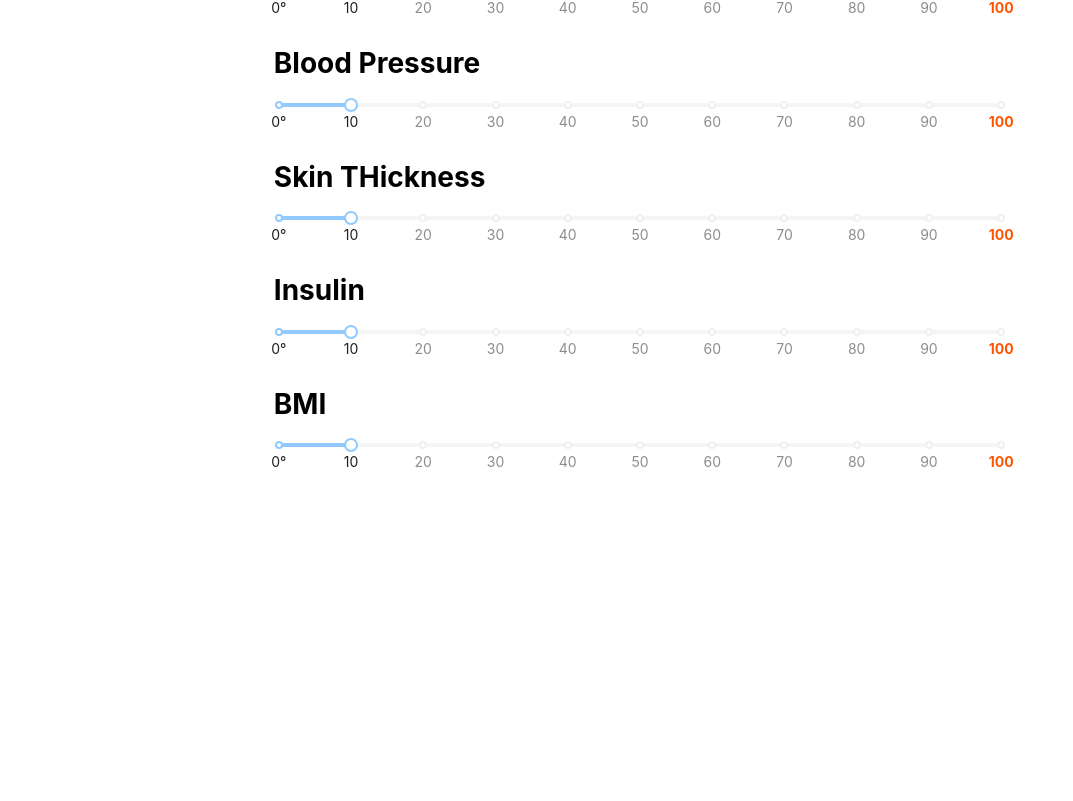
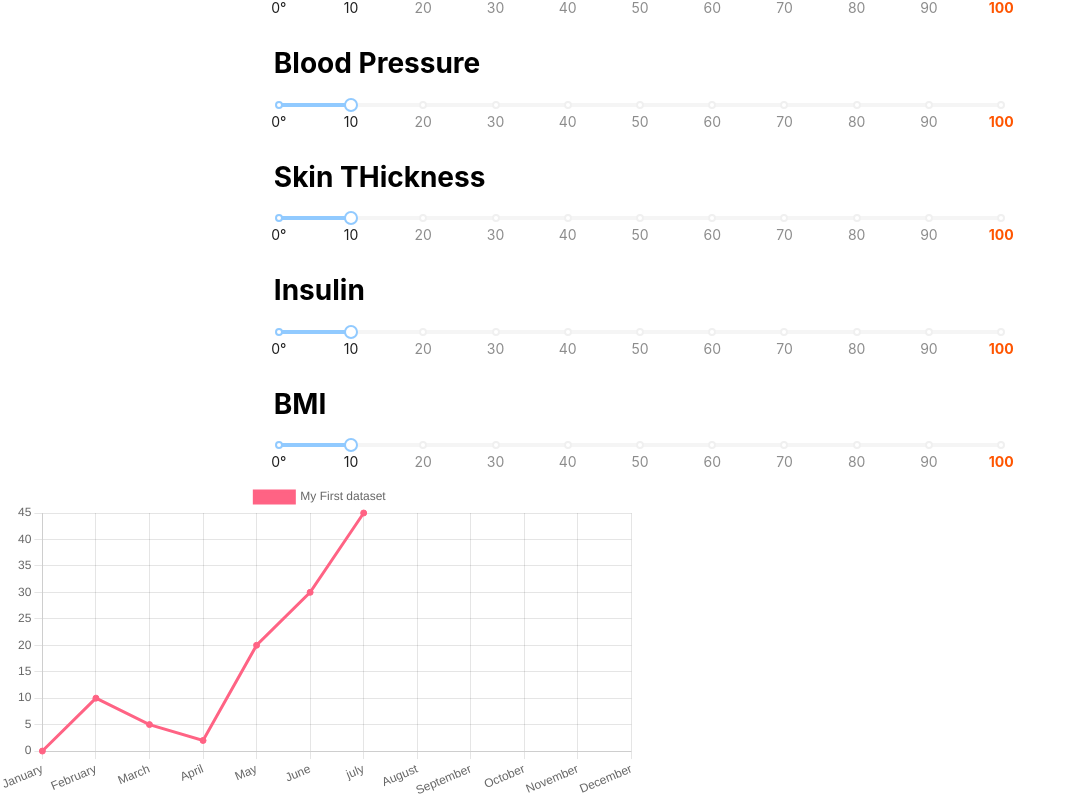
Before and after one commit to yj-10/Python-AI, a React (Create React App) app: page / in a window 1280 px wide. Shown: the part 194-995 px from the top of the page, without its empty margins (0-1073 px from the left). Before the commit the page ends 800 px from the top, so only its background shows below. Built offline with nearby package versions, Linux system fonts and the light colour scheme.

Commit message:
update chart

```diff
--- a/package.json
+++ b/package.json
@@ -7,7 +7,10 @@
     "@testing-library/react": "^13.4.0",
     "@testing-library/user-event": "^13.5.0",
     "antd": "^5.8.1",
+    "chart.js": "^4.3.3",
+    "faker": "^6.6.6",
     "react": "^18.2.0",
+    "react-chartjs-2": "^5.2.0",
     "react-dom": "^18.2.0",
     "react-scripts": "5.0.1",
     "web-vitals": "^2.1.4"
--- a/public/index.html
+++ b/public/index.html
@@ -39,5 +39,6 @@
       To begin the development, run `npm start` or `yarn start`.
       To create a production bundle, use `npm run build` or `yarn build`.
     -->
+    <script src="https://cdn.jsdelivr.net/npm/chart.js"></script>
   </body>
 </html>
--- a/src/App.jsx
+++ b/src/App.jsx
@@ -1,5 +1,7 @@
 import React from "react";
+import { Radar } from "react-chartjs-2";
 import { Col, DatePicker, Row, Slider } from "antd";
+import LineChart from "./Component/LineChart";
 
 const App = () => {
   const marks = {
@@ -28,6 +30,7 @@
       label: <strong>100</strong>,
     },
   };
+
   return (
     <>
       <div className="Marquee_container">
@@ -72,6 +75,13 @@
           </Row>
         </div>
       </div>
+      <div className="table_container">
+        <Row>
+          <Col span={12}>
+            <LineChart />
+          </Col>
+        </Row>
+      </div>
     </>
   );
 };
--- /dev/null
+++ b/src/Component/LineChart.jsx
@@ -0,0 +1,27 @@
+import React from "react";
+import Chart from "chart.js/auto";
+import { Line } from "react-chartjs-2";
+
+const labels = ["January", "February", "March", "April", "May", "June","july","August","September","October","November","December"];
+
+const data = {
+  labels: labels,
+  datasets: [
+    {
+      label: "My First dataset",
+      backgroundColor: "rgb(255, 99, 132)",
+      borderColor: "rgb(255, 99, 132)",
+      data: [0, 10, 5, 2, 20, 30, 45],
+    },
+  ],
+};
+
+const LineChart = () => {
+  return (
+    <div>
+      <Line data={data} />
+    </div>
+  );
+};
+
+export default LineChart;
```
Also changed, not shown: 1 other file (tests, documents, lock files or other folders).
